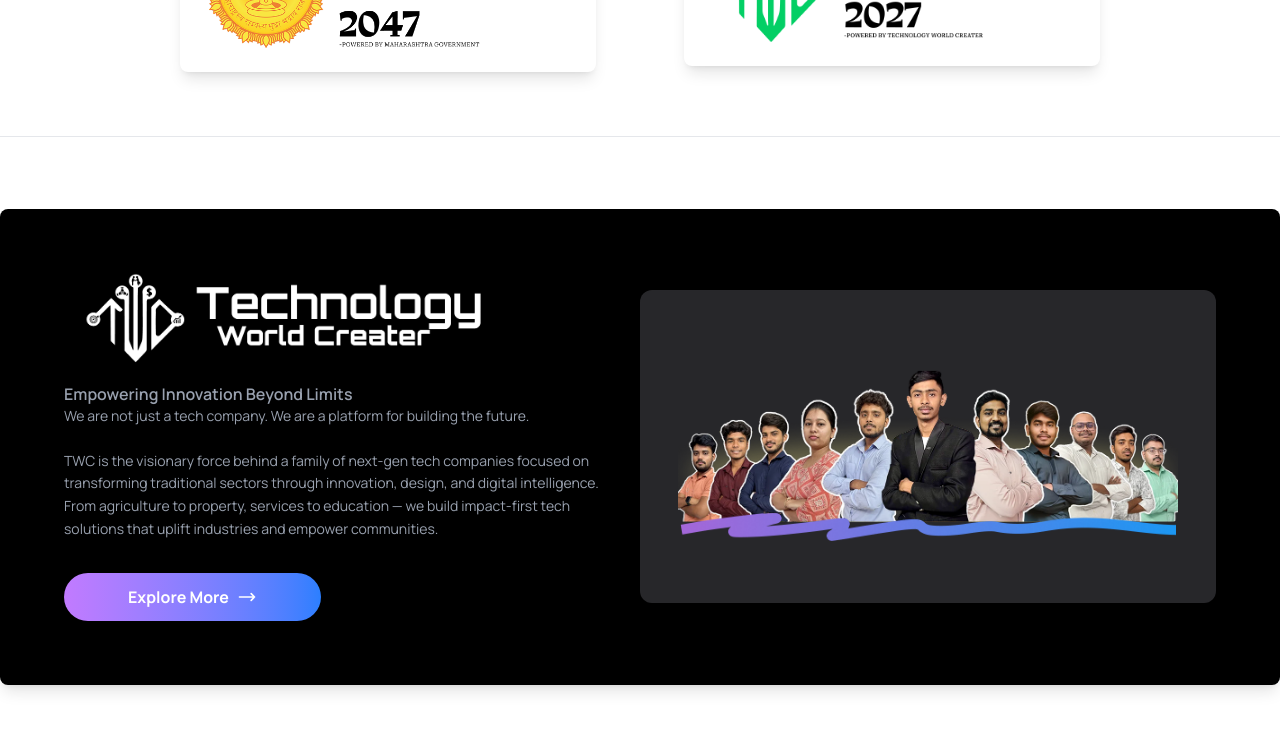
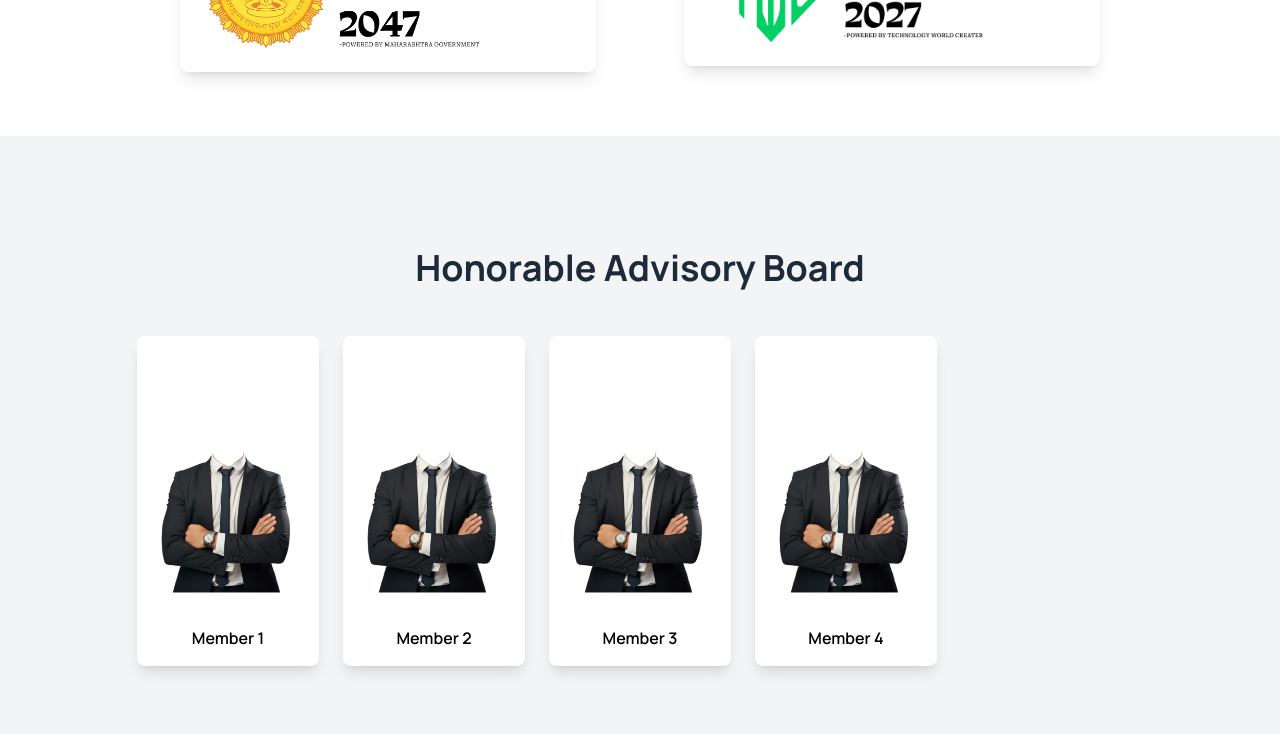
Before and after one commit to Technology-World-Creater/digital-mh-2027, a Next.js app: page /together-from-2027 in a window 1280 px wide. Shown: the part 1000-1734 px from the top of the page. Built offline with nearby package versions, Linux system fonts and the light colour scheme.

Commit message:
feat(together-from-2027): add advisory board section and update hero layout
- Add new AdvisoryBoardSection component to display board members and supporters
- Update TogetherHeroSection layout for better responsiveness
- Add placeholder image for advisory board members

```diff
--- /dev/null
+++ b/src/app/together-from-2027/components/AdvisoryBoardSection.tsx
@@ -0,0 +1,73 @@
+import React from "react";
+import Image from "next/image";
+
+const AdvisoryBoardSection = () => {
+  interface Member {
+    image: string;
+    name: string;
+    title: string;
+  }
+
+  const advisoryBoardMembers: Member[] = [
+    { image: "/dammy.png", name: "Member 1", title: "Title 1" },
+    { image: "/dammy.png", name: "Member 2", title: "Title 2" },
+    { image: "/dammy.png", name: "Member 3", title: "Title 3" },
+    { image: "/dammy.png", name: "Member 4", title: "Title 4" },
+  ];
+
+  const supporters: Member[] = [
+    { image: "/dammy.png", name: "Supporter 1", title: "Supporter Title" },
+    { image: "/dammy.png", name: "Supporter 2", title: "Supporter Title" },
+    { image: "/dammy.png", name: "Supporter 3", title: "Supporter Title" },
+    { image: "/dammy.png", name: "Supporter 4", title: "Supporter Title" },
+    { image: "/dammy.png", name: "Supporter 5", title: "Supporter Title" },
+    { image: "/dammy.png", name: "Supporter 6", title: "Supporter Title" },
+    { image: "/dammy.png", name: "Supporter 7", title: "Supporter Title" },
+    { image: "/dammy.png", name: "Supporter 8", title: "Supporter Title" },
+    { image: "/dammy.png", name: "Supporter 9", title: "Supporter Title" },
+  ];
+
+  const renderMembers = (members: Member[]) => (
+    <div className="grid grid-cols-2 sm:grid-cols-3 md:grid-cols-4 lg:grid-cols-5 gap-6 justify-items-center items-center">
+      {members.map((member, index) => (
+        <div
+          key={index}
+          className="bg-white rounded-lg shadow-lg p-4 flex flex-col items-center justify-center text-center"
+        >
+          <Image
+            src={member.image}
+            alt={member.name}
+            width={150}
+            height={150}
+            style={{ objectFit: "cover", borderRadius: "8px" }}
+          />
+          <p className="mt-2 text-md font-semibold">{member.name}</p>
+        </div>
+      ))}
+    </div>
+  );
+
+  return (
+    <section className="bg-gray-100 py-16 px-4">
+      <div className="max-w-7xl mx-auto px-4 py-12 sm:px-6 lg:px-8">
+        {/* Honorable Advisory Board */}
+        <h2 className="text-4xl font-bold text-gray-800 text-center mb-12">
+          Honorable Advisory Board
+        </h2>
+        <div className="flex flex-col items-center space-y-8">
+          {renderMembers(advisoryBoardMembers)}
+        </div>
+
+        {/* Our Supporters */}
+        <h2 className="text-4xl font-bold text-gray-800 text-center mb-12 mt-16">
+          Our Supporters & Our Collaborators
+        </h2>
+        <div className="flex flex-col items-center space-y-8">
+          {renderMembers(supporters)}
+        </div>
+      </div>
+    </section>
+  );
+};
+
+export default AdvisoryBoardSection;
--- a/src/app/together-from-2027/components/TogetherHeroSection.tsx
+++ b/src/app/together-from-2027/components/TogetherHeroSection.tsx
@@ -3,14 +3,14 @@
 const TogetherHeroSection = () => {
   return (
     <section className="relative h-auto md:h-[500px] bg-white flex flex-col md:flex-row items-center justify-center overflow-hidden py-8 md:py-0">
-      <div className="relative z-10 flex flex-col-reverse gap-20 md:flex-row items-center justify-between w-full h-full max-w-7xl mx-auto px-4">
+      <div className="relative z-10 flex flex-col gap-8 lg:flex-row items-center justify-between w-full h-full max-w-7xl mx-auto px-4 py-8">
         {/* Left Content - Text */}
-        <div className="w-full md:w-1/2 text-center md:text-left pr-0 md:pr-8">
+        <div className="w-full lg:w-1/2 text-center lg:text-left pr-0 lg:pr-8">
           <h1 className="text-3xl md:text-4xl font-bold text-gray-800 mb-4 leading-tight">
             About{" "}
             <span className="text-[#03CF65]">Digital Maharashtra 2027</span>
           </h1>
-          <p className="text-base md:text-lg text-gray-700">
+          <p className="text-base md:text-lg w-full text-gray-700">
             Digital Maharashtra 2027 is a visionary mission to transform
             Maharashtra into a digitally empowered, globally competitive, and
             innovation-driven state by the year 2027. Rooted in the values of
@@ -21,7 +21,7 @@
         </div>
 
         {/* Right Content - Images */}
-        <div className="w-full md:w-1/2 flex flex-col items-center justify-center pl-0 md:pl-8 mt-8 md:mt-0">
+        <div className="w-full lg:w-1/2 flex flex-col items-center justify-center pl-0 lg:pl-8 mt-8 lg:mt-0">
           <Image
             src="/LogoHD.png"
             alt="Digital Maharashtra 2027 Logo"
--- a/src/app/together-from-2027/page.tsx
+++ b/src/app/together-from-2027/page.tsx
@@ -2,12 +2,14 @@
 
 import TogetherHeroSection from "./components/TogetherHeroSection";
 import CollaborationSection from "./components/CollaborationSection";
+import AdvisoryBoardSection from "./components/AdvisoryBoardSection";
 
 const Page = () => {
   return (
     <div className="min-h-screen bg-gray-100">
       <TogetherHeroSection />
       <CollaborationSection />
+      <AdvisoryBoardSection />
     </div>
   );
 };
```
Also changed, not shown: public/dammy.png (added).
